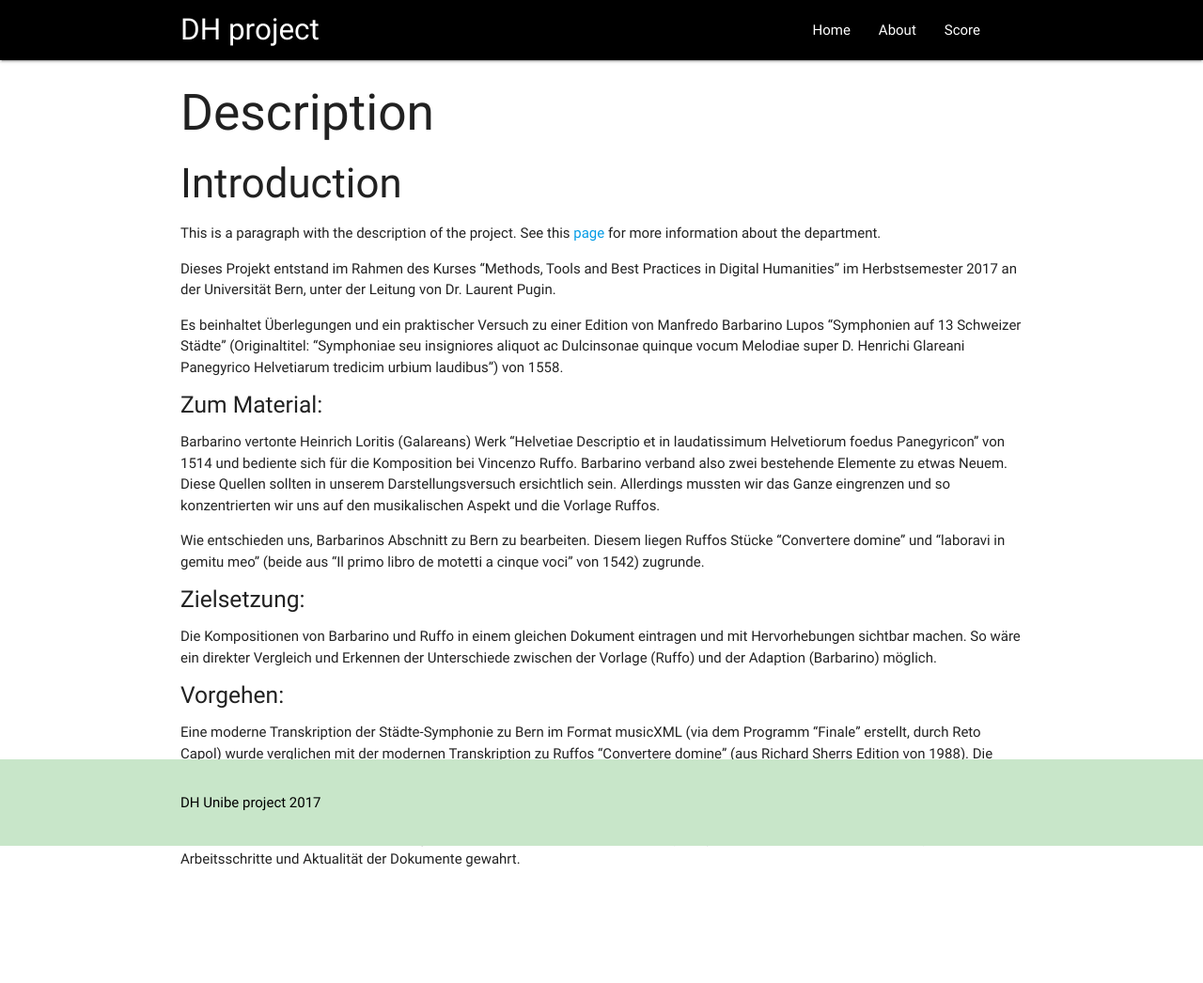
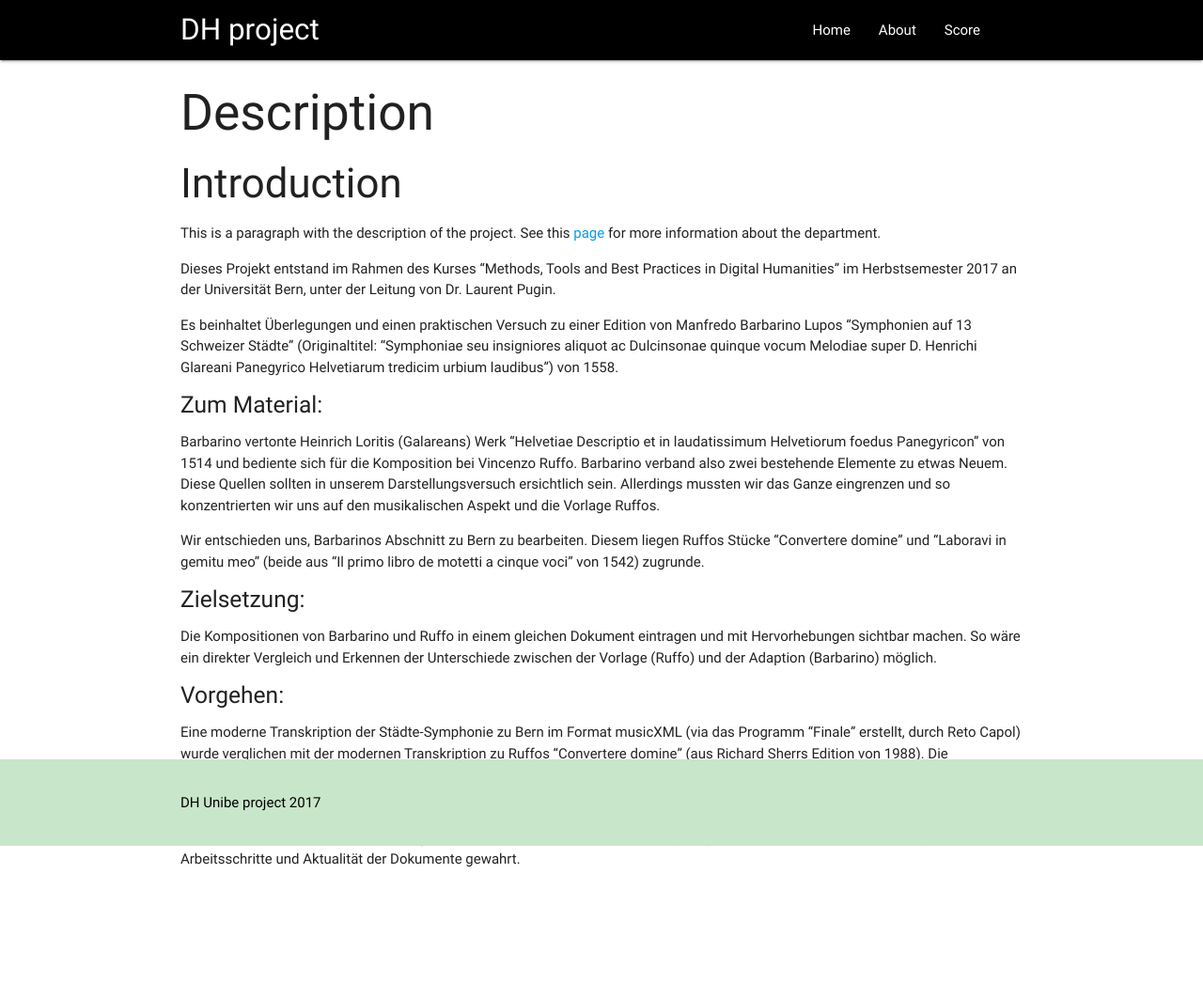
Before and after one commit to raemaelae/barbarino-digital, a Jekyll site: the page built from about.md, in a window 1280 px wide. Shown: the whole page at 94% size. Built offline with Jekyll 4.4.1, drawn with Linux system fonts in a browser that asks for light colours; nearby versions of some CDN libraries; a script that is not in the unit is left out.

Commit message:
minor changes in spelling

```diff
--- a/about.md
+++ b/about.md
@@ -11,15 +11,15 @@ This is a paragraph with the description of the project. See this [page](http://
 
 Dieses Projekt entstand im Rahmen des Kurses "Methods, Tools and Best Practices in Digital Humanities" im Herbstsemester 2017 an der Universität Bern, unter der Leitung von Dr. Laurent Pugin.
 
-Es beinhaltet Überlegungen und ein praktischer Versuch zu einer Edition von Manfredo Barbarino Lupos "Symphonien auf 13 Schweizer Städte" (Originaltitel: "Symphoniae seu insigniores aliquot ac Dulcinsonae quinque vocum Melodiae super D. Henrichi Glareani Panegyrico Helvetiarum tredicim urbium laudibus") von 1558.
+Es beinhaltet Überlegungen und einen praktischen Versuch zu einer Edition von Manfredo Barbarino Lupos "Symphonien auf 13 Schweizer Städte" (Originaltitel: "Symphoniae seu insigniores aliquot ac Dulcinsonae quinque vocum Melodiae super D. Henrichi Glareani Panegyrico Helvetiarum tredicim urbium laudibus") von 1558.
 
 ##### Zum Material:
 Barbarino vertonte Heinrich Loritis (Galareans) Werk "Helvetiae Descriptio et in laudatissimum Helvetiorum foedus Panegyricon" von 1514 und bediente sich für die Komposition bei Vincenzo Ruffo. Barbarino verband also zwei bestehende Elemente zu etwas Neuem. Diese Quellen sollten in unserem Darstellungsversuch ersichtlich sein. Allerdings mussten wir das Ganze eingrenzen und so konzentrierten wir uns auf den musikalischen Aspekt und die Vorlage Ruffos.
 
-Wie entschieden uns, Barbarinos Abschnitt zu Bern zu bearbeiten. Diesem liegen Ruffos Stücke "Convertere domine" und "laboravi in gemitu meo" (beide aus "Il primo libro de motetti a cinque voci" von 1542) zugrunde.
+Wir entschieden uns, Barbarinos Abschnitt zu Bern zu bearbeiten. Diesem liegen Ruffos Stücke "Convertere domine" und "Laboravi in gemitu meo" (beide aus "Il primo libro de motetti a cinque voci" von 1542) zugrunde.
 
 ##### Zielsetzung:
 Die Kompositionen von Barbarino und Ruffo in einem gleichen Dokument eintragen und mit Hervorhebungen sichtbar machen. So wäre ein direkter Vergleich und Erkennen der Unterschiede zwischen der Vorlage (Ruffo) und der Adaption (Barbarino) möglich.
 
 ##### Vorgehen:
-Eine moderne Transkription der Städte-Symphonie zu Bern im Format musicXML (via dem Programm "Finale" erstellt, durch Reto Capol) wurde verglichen mit der modernen Transkription zu Ruffos "Convertere domine" (aus Richard Sherrs Edition von 1988). Die Unterschiede in den beiden Musiksstücken wurden vermerkt. Danach wurde die Barbarino:Bern-Transkription via dem Programm Verovio vom Format musicXML in MEI umgewandelt. Mit der MEI-Datei wurde dann weiter gearbeitet. In der Codierung wurden die Abweichungen zur Komposition Ruffos eingetragen. Via der Plattform GitHub wurde das Projekt verwaltet. Die Bearbeitung der einzelnen Elemente wurde von den Projektmitarbeitern über den GitHub-Desktop vorgenommen. Damit wurde die Transparenz über die Arbeitsschritte und Aktualität der Dokumente gewahrt.
+Eine moderne Transkription der Städte-Symphonie zu Bern im Format musicXML (via das Programm "Finale" erstellt, durch Reto Capol) wurde verglichen mit der modernen Transkription zu Ruffos "Convertere domine" (aus Richard Sherrs Edition von 1988). Die Unterschiede in den beiden Musiksstücken wurden vermerkt. Danach wurde die Barbarino:Bern-Transkription via das Programm Verovio vom Format musicXML in MEI umgewandelt. Mit der MEI-Datei wurde dann weiter gearbeitet. In der Codierung wurden die Abweichungen zur Komposition Ruffos eingetragen. Via die Plattform GitHub wurde das Projekt verwaltet. Die Bearbeitung der einzelnen Elemente wurde von den Projektmitarbeitern über den GitHub-Desktop vorgenommen. Damit wurde die Transparenz über die Arbeitsschritte und Aktualität der Dokumente gewahrt.
```
